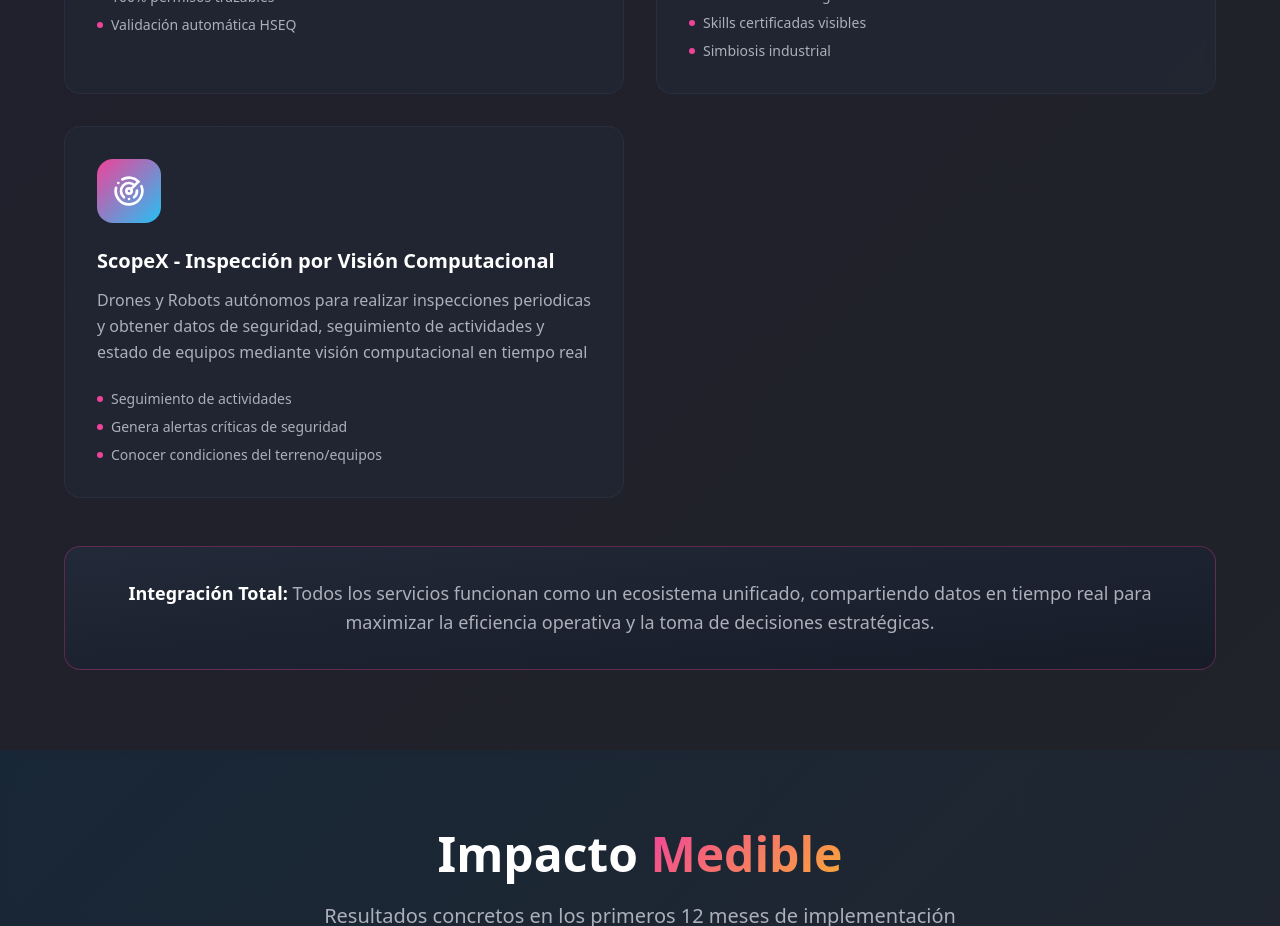
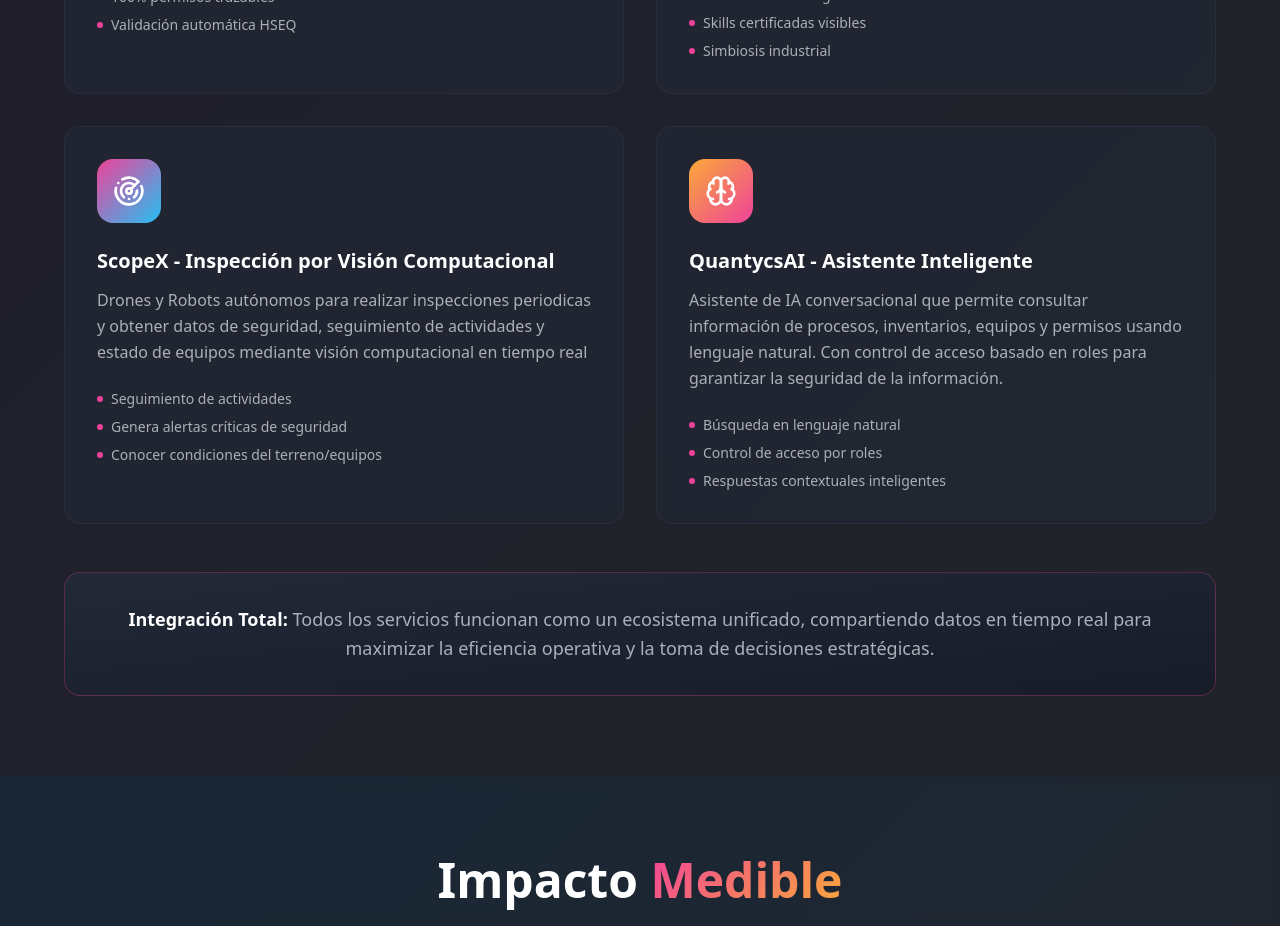
Before and after one commit to CMejiaVergel/quantycs-web, a React (Vite) app: page / in a window 1280 px wide. Shown: the part 3620-4546 px from the top of the page. Built offline with nearby package versions, Linux system fonts and the light colour scheme; the HTML template or start-up script is replaced by a standard one.

Commit message:
Add AI assistant service card

```diff
--- a/src/components/Services.tsx
+++ b/src/components/Services.tsx
@@ -3,7 +3,8 @@ import {
   Shield,
   TruckIcon,
   Radar,
-  Network
+  Network,
+  Brain
 } from "lucide-react";
 
 const services = [
@@ -60,6 +61,17 @@ const services = [
       "Seguimiento de actividades",
       "Genera alertas críticas de seguridad",
       "Conocer condiciones del terreno/equipos"
+    ]
+  },
+  {
+    icon: Brain,
+    title: "QuantycsAI - Asistente Inteligente",
+    description: "Asistente de IA conversacional que permite consultar información de procesos, inventarios, equipos y permisos usando lenguaje natural. Con control de acceso basado en roles para garantizar la seguridad de la información.",
+    gradient: "from-accent to-primary",
+    features: [
+      "Búsqueda en lenguaje natural",
+      "Control de acceso por roles",
+      "Respuestas contextuales inteligentes"
     ]
   }
 ];
```
